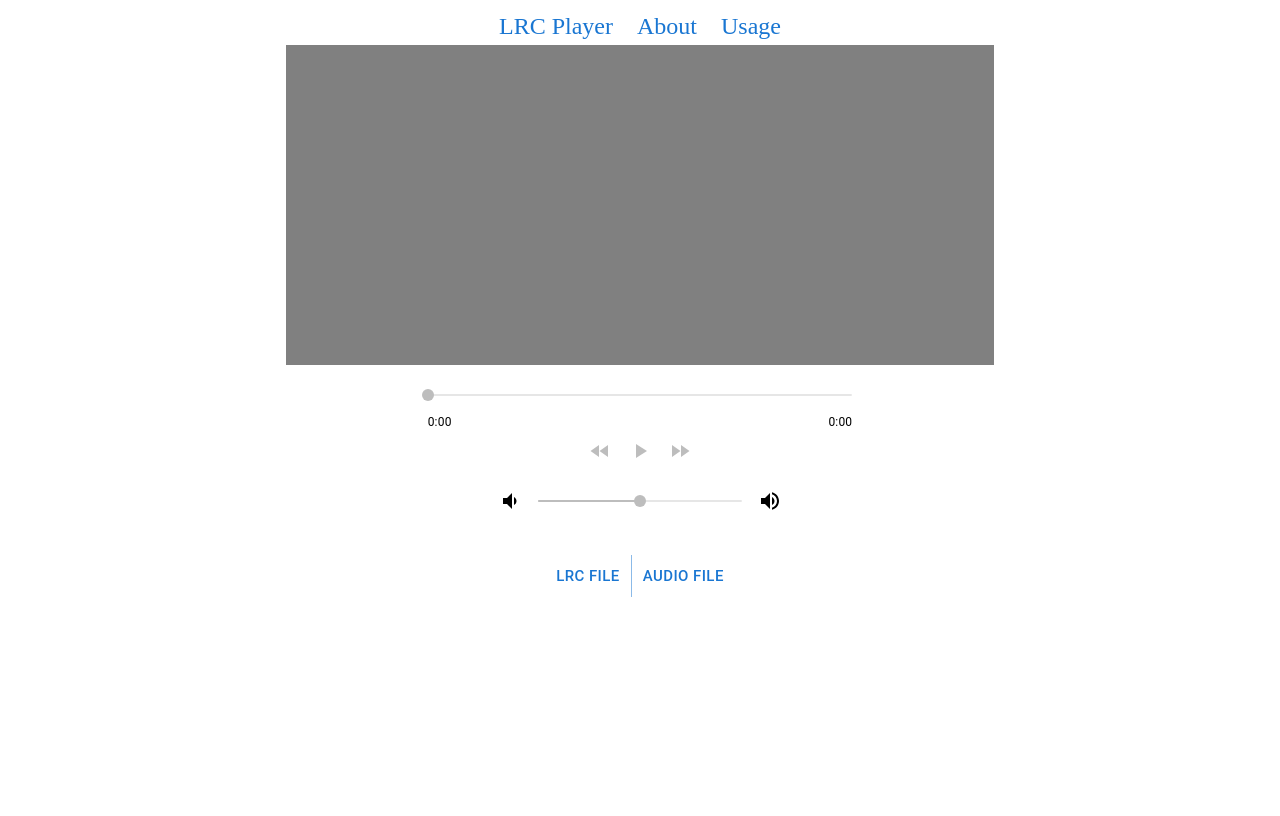
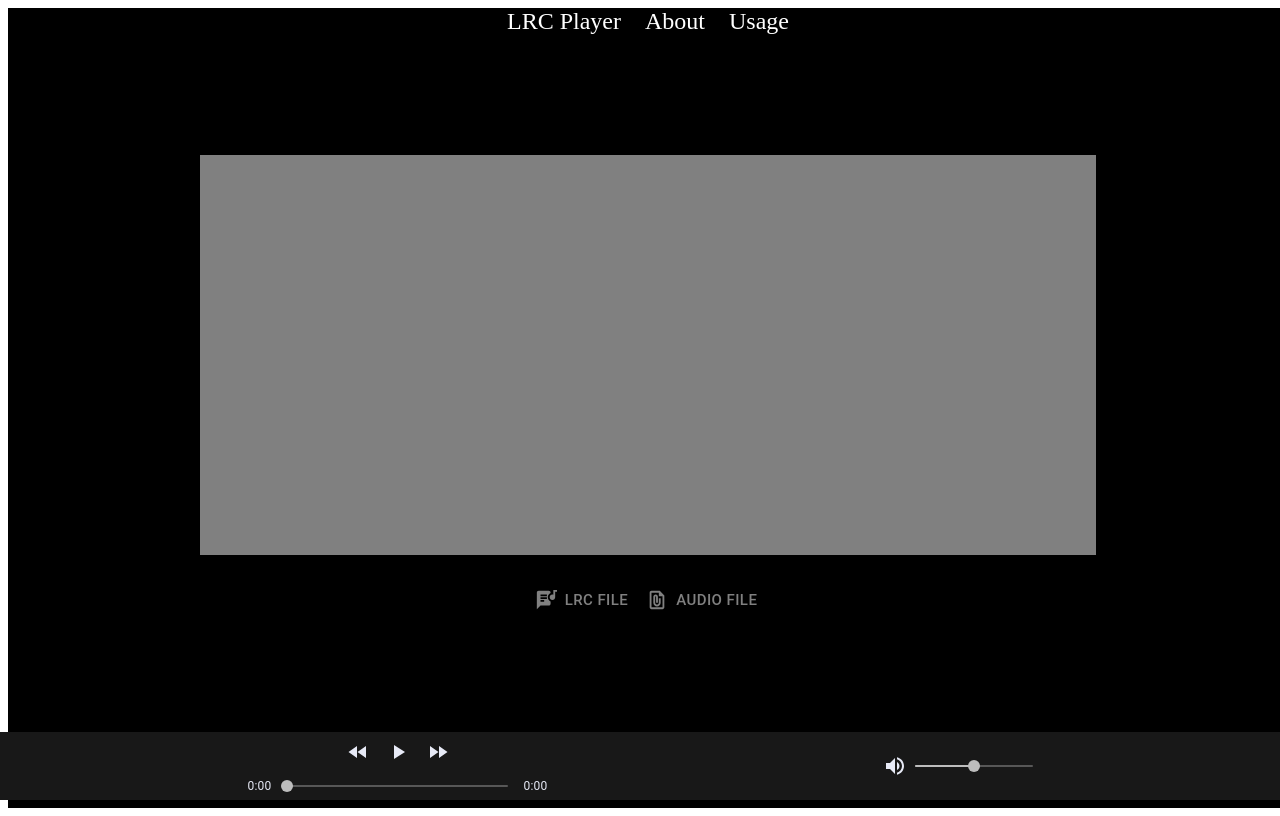
Before and after one commit to Lizari/LRC-Player, a Next.js app: page / in a window 1280 px wide. Built offline with nearby package versions, Linux system fonts and the light colour scheme.

Commit message:
全体的なレイアウト整えた

```diff
--- a/src/components/Header.tsx
+++ b/src/components/Header.tsx
@@ -3,14 +3,29 @@ import { Link, Stack } from '@mui/material';
 
 const Header: React.VFC = () => {
   return (
-    <Stack direction={'row'} spacing={3} justifyContent={'center'} p={'5px'}>
-      <Link href={'/'} fontSize={'x-large'} underline={'hover'}>
+    <Stack direction={'row'} spacing={3} justifyContent={'center'}>
+      <Link
+        href={'/'}
+        color={'#FFFFFF'}
+        fontSize={'x-large'}
+        underline={'hover'}
+      >
         LRC Player
       </Link>
-      <Link href={'/about'} fontSize={'x-large'} underline={'hover'}>
+      <Link
+        href={'/about'}
+        color={'#FFFFFF'}
+        fontSize={'x-large'}
+        underline={'hover'}
+      >
         About
       </Link>
-      <Link href={'/usage'} fontSize={'x-large'} underline={'hover'}>
+      <Link
+        href={'/usage'}
+        color={'#FFFFFF'}
+        fontSize={'x-large'}
+        underline={'hover'}
+      >
         Usage
       </Link>
     </Stack>
--- a/src/components/LyricsDisplay.tsx
+++ b/src/components/LyricsDisplay.tsx
@@ -12,16 +12,22 @@ const LyricsDisplay: React.VFC<Props> = (props) => {
   const [lyric, setLyric] = useState<string>('');
 
   return (
-    <Box m={'auto'} width={'70%'}>
+    <Box display={'flex'} justifyContent={'center'} alignItems={'center'}>
       <Box
         display={'flex'}
+        mt={15}
+        bgcolor={'gray'}
+        height={'50vh'}
+        width={'70%'}
         alignItems={'center'}
         justifyContent={'center'}
-        m={'auto'}
-        bgcolor={'gray'}
-        height={'40vh'}
       >
-        <Typography textAlign={'center'} color={'white'} variant={'h5'}>
+        <Typography
+          textAlign={'center'}
+          fontWeight={'light'}
+          fontSize={'42px'}
+          color={'#e7eaf6'}
+        >
           {lyric}
         </Typography>
       </Box>
--- a/src/components/MusicPlayer.tsx
+++ b/src/components/MusicPlayer.tsx
@@ -5,7 +5,7 @@ import React, {
   useRef,
   useState,
 } from 'react';
-import { Box, Typography } from '@mui/material';
+import { Box, Stack, Typography } from '@mui/material';
 import { LRC } from '@/entity/LRC';
 import VolumeController from '@/components/VolumeController';
 import TimeIndicator from '@/components/TimeIndicator';
@@ -71,9 +71,16 @@ const MusicPlayer: React.VFC<Props> = (props) => {
   };
 
   return (
-    <Box>
-      <Box>
-        <Typography variant={'h5'}>{props.lrc?.title}</Typography>
+    <Stack
+      direction={'row'}
+      position={'fixed'}
+      bottom={0}
+      left={0}
+      right={0}
+      bgcolor={'#181818'}
+      justifyContent={'space-around'}
+      px={10}
+    >
       <TimeIndicator
         audio={audioRef.current}
         time={time}
@@ -82,7 +89,6 @@ const MusicPlayer: React.VFC<Props> = (props) => {
         setTime={setTime}
       />
       <VolumeController audio={audioRef.current} />
-      </Box>
       <audio
         ref={audioRef}
         onPlay={() => play()}
@@ -96,7 +102,7 @@ const MusicPlayer: React.VFC<Props> = (props) => {
           setTime(Math.round(event.currentTarget.currentTime * 1000))
         }
       />
-    </Box>
+    </Stack>
   );
 };
 
--- a/src/components/TimeIndicator.tsx
+++ b/src/components/TimeIndicator.tsx
@@ -1,11 +1,6 @@
 import React, { Dispatch, SetStateAction } from 'react';
 import { Box } from '@mui/system';
-import {
-  IconButton,
-  Slider,
-  Stack,
-  Typography,
-} from '@mui/material';
+import { IconButton, Slider, Stack, Typography } from '@mui/material';
 import FastRewindIcon from '@mui/icons-material/FastRewind';
 import PauseIcon from '@mui/icons-material/Pause';
 import PlayArrowIcon from '@mui/icons-material/PlayArrow';
@@ -22,36 +17,8 @@ type Props = {
 
 const TimeIndicator: React.VFC<Props> = (props) => {
   return (
-    <Box sx={{ mt: 2 }} width={'60%'} m={'auto'}>
-      <Slider
-        aria-label={'time-indicator'}
-        size={'small'}
-        disabled={props.audio === null}
-        value={props.time}
-        step={500}
-        min={0}
-        max={
-          props.audio !== null && !isNaN(props.audio?.duration)
-            ? props.audio.duration * 1000
-            : 0
-        }
-        onChange={(_, value) => {
-          if (props.audio !== null)
-            props.audio.currentTime = (value as number) / 1000;
-          props.setTime(value as number);
-        }}
-      />
-      <Stack direction={'row'} justifyContent={'space-between'}>
-        <Typography fontSize={'0.75rem'} letterSpacing={0.2}>
-          {getConvertedTime(props.time)}
-        </Typography>
-        <Typography fontSize={'0.75rem'} letterSpacing={0.2}>
-          {getConvertedTime(
-            props.audio !== null ? props.audio.duration * 1000 : 0,
-          )}
-        </Typography>
-      </Stack>
-      <Stack sx={{ mb: 2 }} direction={'row'} justifyContent={'center'}>
+    <Box width={300}>
+      <Stack direction={'row'} justifyContent={'center'}>
         <IconButton
           disabled={props.audio === null}
           onClick={() => {
@@ -61,13 +28,17 @@ const TimeIndicator: React.VFC<Props> = (props) => {
             props.setTime((time) => (time - 5000 < 0 ? 0 : time - 5000));
           }}
         >
-          <FastRewindIcon />
+          <FastRewindIcon sx={{ color: '#e7eaf6' }} />
         </IconButton>
         <IconButton
           disabled={props.audio === null}
           onClick={() => props.toggleAudio()}
         >
-          {props.isPlaying ? <PauseIcon /> : <PlayArrowIcon />}
+          {props.isPlaying ? (
+            <PauseIcon sx={{ color: '#e7eaf6' }} />
+          ) : (
+            <PlayArrowIcon sx={{ color: '#e7eaf6' }} />
+          )}
         </IconButton>
         <IconButton
           disabled={props.audio === null}
@@ -77,8 +48,37 @@ const TimeIndicator: React.VFC<Props> = (props) => {
             props.setTime((time) => time + 5000);
           }}
         >
-          <FastForwardIcon />
+          <FastForwardIcon sx={{ color: '#e7eaf6' }} />
         </IconButton>
+      </Stack>
+      <Stack direction={'row'} spacing={2} alignItems={'center'}>
+        <Typography fontSize={'0.75rem'} color={'#e7eaf6'} letterSpacing={0.2}>
+          {getConvertedTime(props.time)}
+        </Typography>
+        <Slider
+          aria-label={'time-indicator'}
+          size={'small'}
+          color={'primary'}
+          disabled={props.audio === null}
+          value={props.time}
+          step={500}
+          min={0}
+          max={
+            props.audio !== null && !isNaN(props.audio?.duration)
+              ? props.audio.duration * 1000
+              : 0
+          }
+          onChange={(_, value) => {
+            if (props.audio !== null)
+              props.audio.currentTime = (value as number) / 1000;
+            props.setTime(value as number);
+          }}
+        />
+        <Typography fontSize={'0.75rem'} color={'#e7eaf6'} letterSpacing={0.2}>
+          {getConvertedTime(
+            props.audio !== null ? props.audio.duration * 1000 : 0,
+          )}
+        </Typography>
       </Stack>
     </Box>
   );
--- a/src/components/VolumeController.tsx
+++ b/src/components/VolumeController.tsx
@@ -10,30 +10,22 @@ const VolumeController: React.VFC<Props> = (props) => {
   const [volume, setVolume] = useState<number>(50);
 
   return (
-    <Stack
-      sx={{ mb: 2 }}
-      spacing={2}
-      m={'auto'}
-      width={'40%'}
-      direction={'row'}
-      alignItems={'center'}
-    >
-      <VolumeDown />
+    <Stack spacing={1} direction={'row'} alignItems={'center'} width={150}>
+      <VolumeUp sx={{ color: '#e7eaf6' }} />
       <Slider
+        aria-label={'volume-controller'}
         disabled={props.audio === null}
         size={'small'}
         value={volume}
         max={100}
         min={0}
         step={1}
-        aria-label={'volume-controller'}
         onChange={(_, value) => {
           setVolume(value as number);
           if (props.audio !== null)
             props.audio.volume = (value as number) / 100;
         }}
       />
-      <VolumeUp />
     </Stack>
   );
 };
--- a/src/pages/index.tsx
+++ b/src/pages/index.tsx
@@ -4,7 +4,9 @@ import { useRef, useState } from 'react';
 import { LRC } from '@/entity/LRC';
 import axios, { AxiosError, AxiosResponse } from 'axios';
 import LyricsDisplay from '@/components/LyricsDisplay';
-import { Box, Button, ButtonGroup } from '@mui/material';
+import { Box, Button, ButtonGroup, Stack } from '@mui/material';
+import LyricsIcon from '@mui/icons-material/Lyrics';
+import FilePresentIcon from '@mui/icons-material/FilePresent';
 
 const Home: NextPage = () => {
   const [lrc, setLRC] = useState<LRC>();
@@ -13,22 +15,26 @@ const Home: NextPage = () => {
   const audioRef = useRef<HTMLInputElement>(null);
 
   return (
-    <Box m={'auto'} width={'80%'}>
-      <Box>
-        <Header />
-      </Box>
-      <Box>
-        <LyricsDisplay lrc={lrc} audio={audio} />
-      </Box>
+    <Box width={'100vw'} height={'100vh'} bgcolor={'#000000'}>
+      <Header />
+      <LyricsDisplay lrc={lrc} audio={audio} />
       <Box
         pt={3}
         display={'flex'}
         alignItems={'center'}
         justifyContent={'center'}
-        m={'auto'}
       >
-        <ButtonGroup size={'large'} variant={'text'}>
+        <Stack direction={'row'}>
           <Button
+            size={'large'}
+            variant={'text'}
+            startIcon={<LyricsIcon />}
+            sx={{
+              color: 'gray',
+              '&:hover': {
+                color: '#FFFFFF',
+              },
+            }}
             onClick={() => {
               if (lrcRef.current !== null && lrcRef.current.files?.length !== 0)
                 lrcRef.current.value = '';
@@ -38,6 +44,15 @@ const Home: NextPage = () => {
             LRC File
           </Button>
           <Button
+            size={'large'}
+            variant={'text'}
+            startIcon={<FilePresentIcon />}
+            sx={{
+              color: 'gray',
+              '&:hover': {
+                color: '#FFFFFF',
+              },
+            }}
             onClick={() => {
               if (
                 audioRef.current !== null &&
@@ -49,7 +64,7 @@ const Home: NextPage = () => {
           >
             Audio File
           </Button>
-        </ButtonGroup>
+        </Stack>
       </Box>
       <input
         type={'file'}
```
Also changed, not shown: src/pages/about.tsx (+5 -5 lines), src/pages/usage.tsx (+4 -4 lines). Lines whose indentation alone changed are shown as unchanged.
